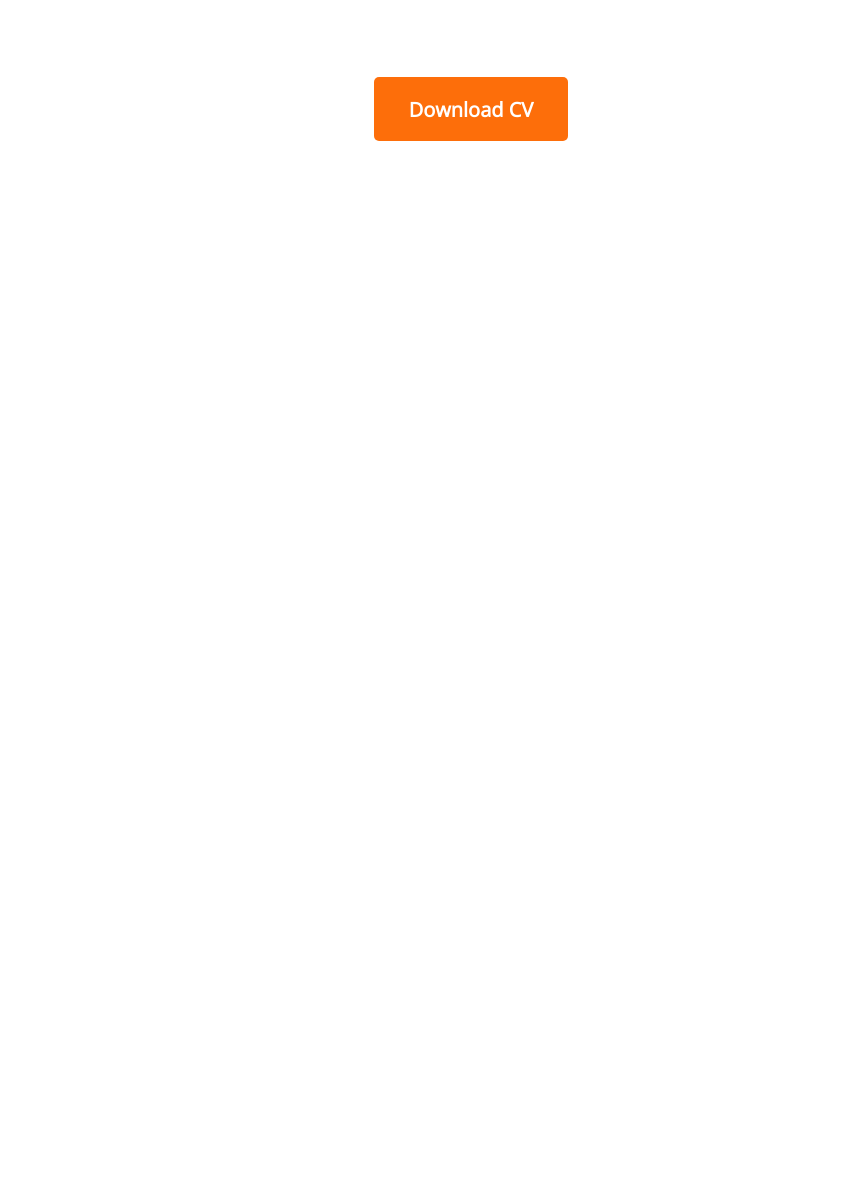
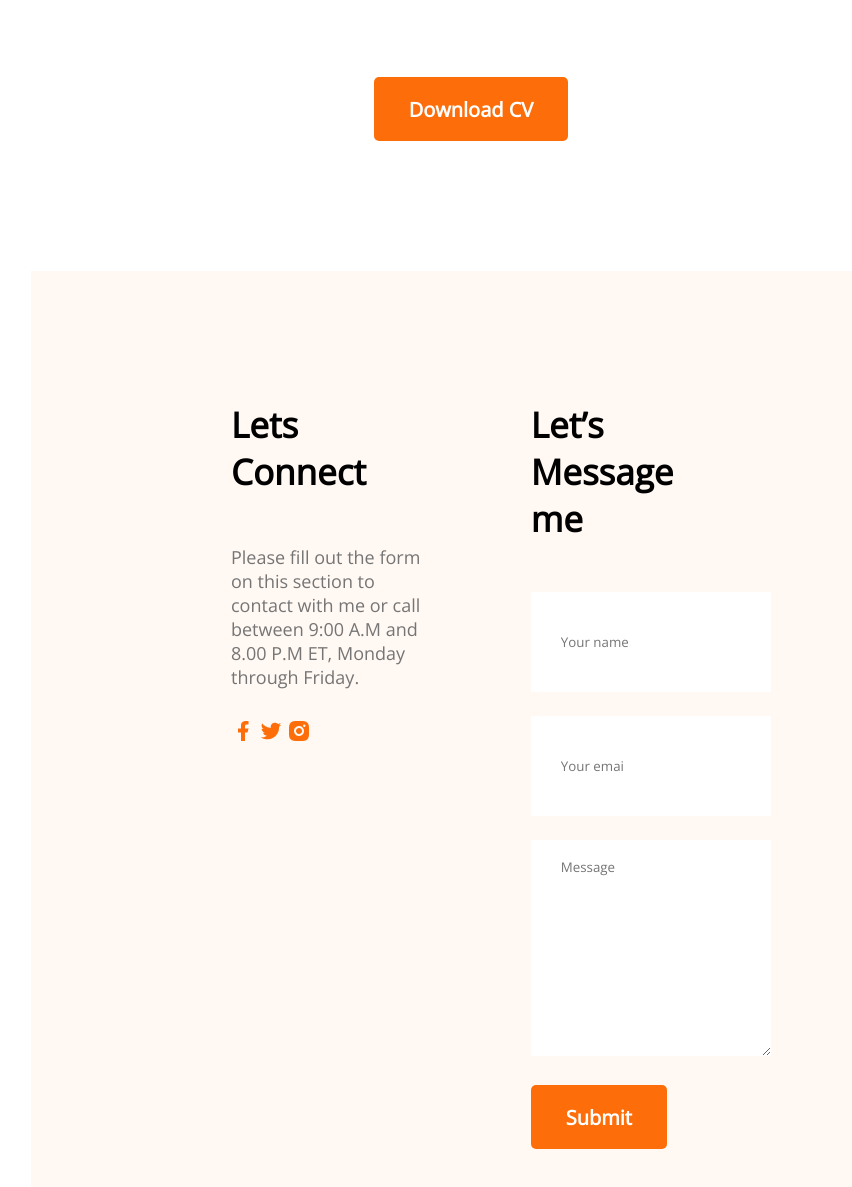
Before and after one commit to NOMAN1802/Developer-portfolio, a plain HTML site: page index.html in a window 1280 px wide. Shown: the part 2956-4143 px from the top of the page, without its empty margins (169-1021 px from the left). Before the commit the page ends 3227 px from the top, so only its background shows below. Drawn offline with nearby package versions, Linux system fonts and the light colour scheme.

Commit message:
contact added

```diff
--- a/index.html
+++ b/index.html
@@ -146,6 +146,33 @@
               </div>
 
           </section>
+          <!-- Contract section -->
+          <section class="contract">
+            <div>
+                    <h3 class="section-title">Lets Connect</h3>
+                    <p class="section-description">Please fill out the form on this section to contact with me or call between 9:00 A.M and 8.00 P.M ET, Monday through Friday.</p>
+                    <a href="">
+                        <img src="images/icons/facebook.png" alt="">
+                    </a>
+                    <a href="">
+                        <img src="images/icons/twitter.png" alt="">
+                    </a>
+                    <a href="">
+                        <img src="images/icons/insta.png" alt="">
+                    </a>
+            </div>
+            <div>
+                  <h3 class="section-title">Let’s Message me</h3>
+                  <form action="">
+                    <input type="text" placeholder="Your name">
+                    <input type="email" placeholder="Your emai">
+                    <textarea name="" id="" cols="30" rows="10" placeholder="Message"></textarea>
+                    <input class="btn-primary"
+                    type="submit" value="Submit">
+                  </form>
+            </div>
+
+          </section>
     </main>
 
     <footer>
--- a/styles/portfolio.css
+++ b/styles/portfolio.css
@@ -187,3 +187,26 @@ main {
     margin: 50px;
     text-align: center;
 }
+/* contract style */
+.contract{
+    display: flex;
+    gap: 100px;
+    background: #FFF8F3;
+    padding: 130px 200px;
+
+}
+.contract .section-title{
+    text-align: left;
+}
+.contract input[type="text"], input[type="email"], textarea{
+    margin-bottom: 24px;
+    border: 0;
+    width: 100%;
+    padding: 18px 30px;
+}
+input{
+    height: 64px;
+}
+.contract a{
+    text-decoration: none;
+}
```
